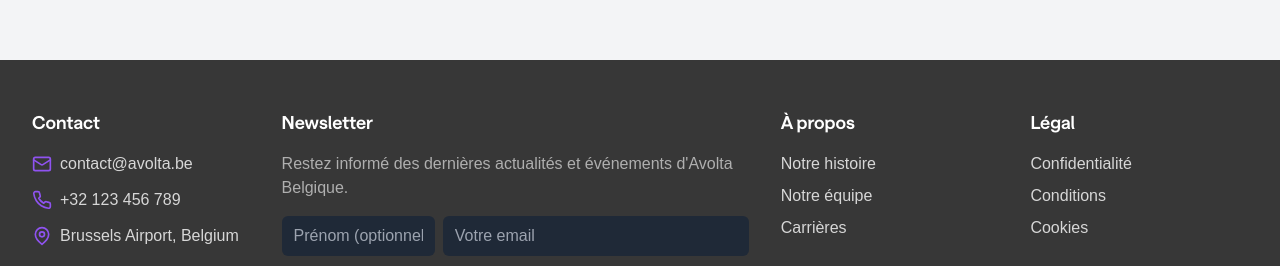
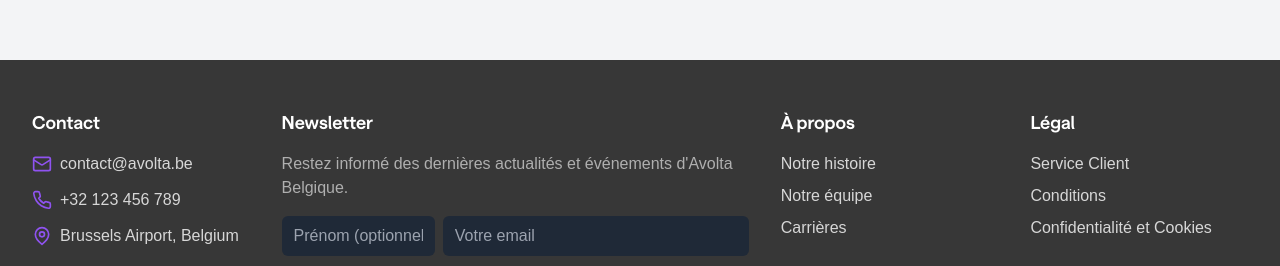
Before and after one commit to kamy-mac/avolta, a React (Vite) app: page /admin in a window 1280 px wide. Shown: the part 804-1070 px from the top of the page. Built offline with nearby package versions, Linux system fonts and the light colour scheme; sample sign-in values are in the browser's storage; a web font is replaced by a local one.

Commit message:
modificationde Footer

```diff
--- a/src/components/layout/Footer.tsx
+++ b/src/components/layout/Footer.tsx
@@ -107,14 +107,14 @@ export default function Footer() {
 
   const navigationLinks = {
     about: [
-      { label: 'Notre histoire', href: '/about' },
-      { label: 'Notre équipe', href: '/team' },
-      { label: 'Carrières', href: '/careers' }
+      { label: 'Notre histoire', href: 'https://www.avoltaworld.com/en/meet-avolta' },
+      { label: 'Notre équipe', href: '/contact' },
+      { label: 'Carrières', href: 'https://www.avoltaworld.com/en/careers' }
     ],
     legal: [
-      { label: 'Confidentialité', href: '/privacy' },
-      { label: 'Conditions', href: '/terms' },
-      { label: 'Cookies', href: '/cookies' }
+      { label: ' Service Client', href: 'https://www.avoltaworld.com/en/travelers/customer-service' },
+      { label: 'Conditions', href: 'https://www.avoltaworld.com/en/terms' },
+      { label: 'Confidentialité et Cookies', href: 'https://www.avoltaworld.com/en/privacy-cookie' }
     ]
   };
 
```
